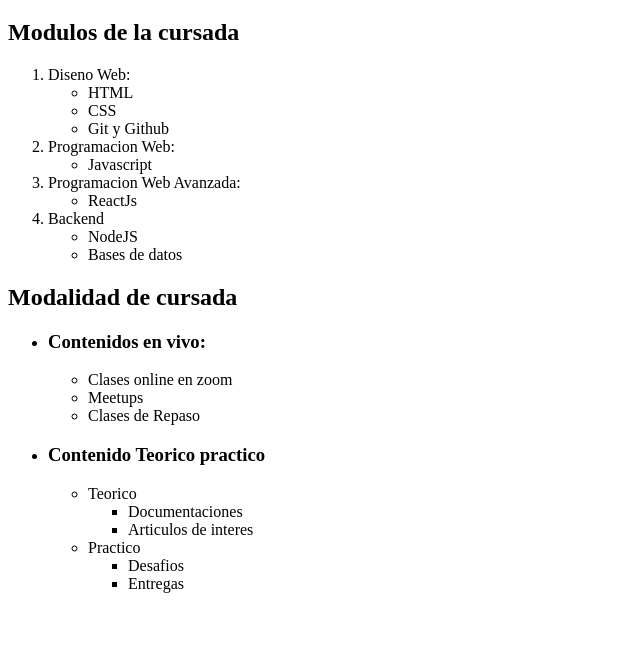
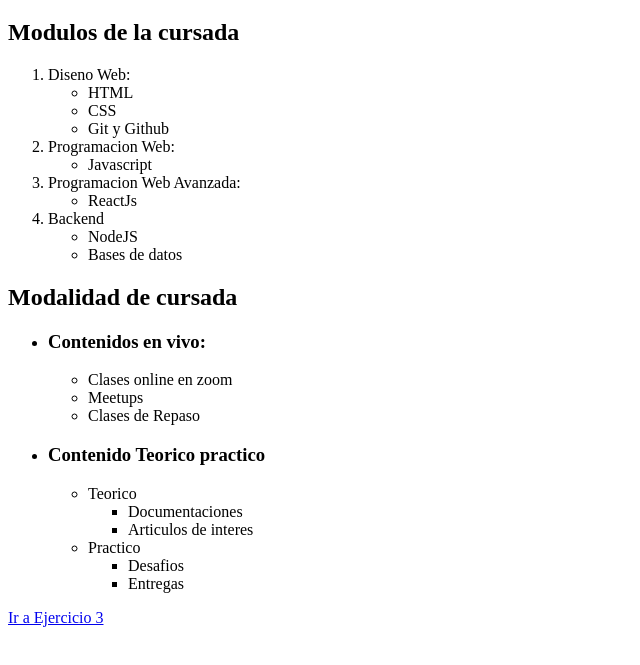
Before and after one commit to Whoiamx/Entrega-1-disenio-web-Gaston-Timchuk-Bilik, a plain HTML site: page ejercio-2.html in a window 1280 px wide. Shown: the part 61-726 px from the top of the page, without its empty margins (0-640 px from the left). Drawn offline with Linux system fonts and the light colour scheme.

Commit message:
Se agrego el vinculo al ejercicio 2

```diff
--- a/ejercio-2.html
+++ b/ejercio-2.html
@@ -59,5 +59,8 @@
         </ul>
       </ul>
     </section>
+    <footer>
+      <a href="ejercicio-3.html">Ir a Ejercicio 3</a>
+    </footer>
   </body>
 </html>
```
